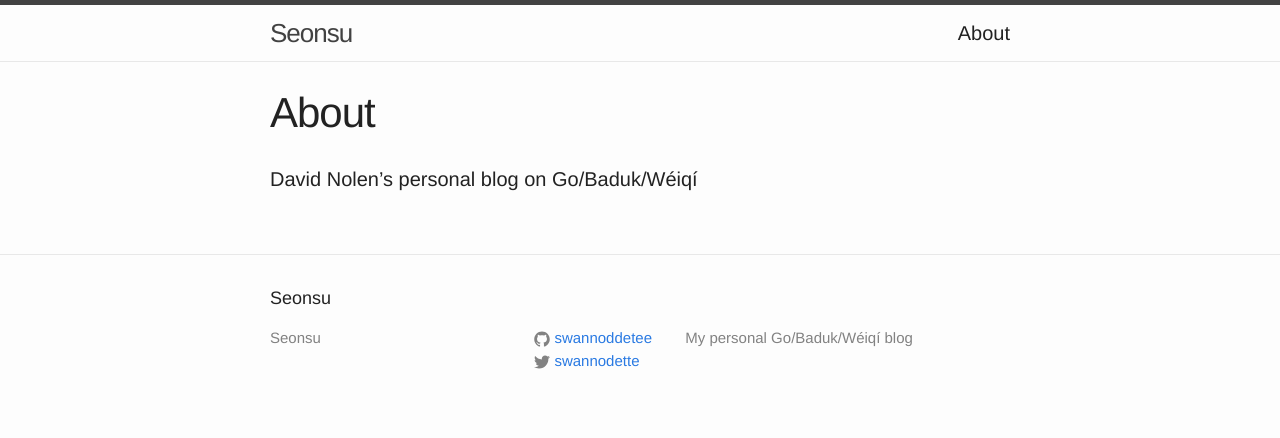
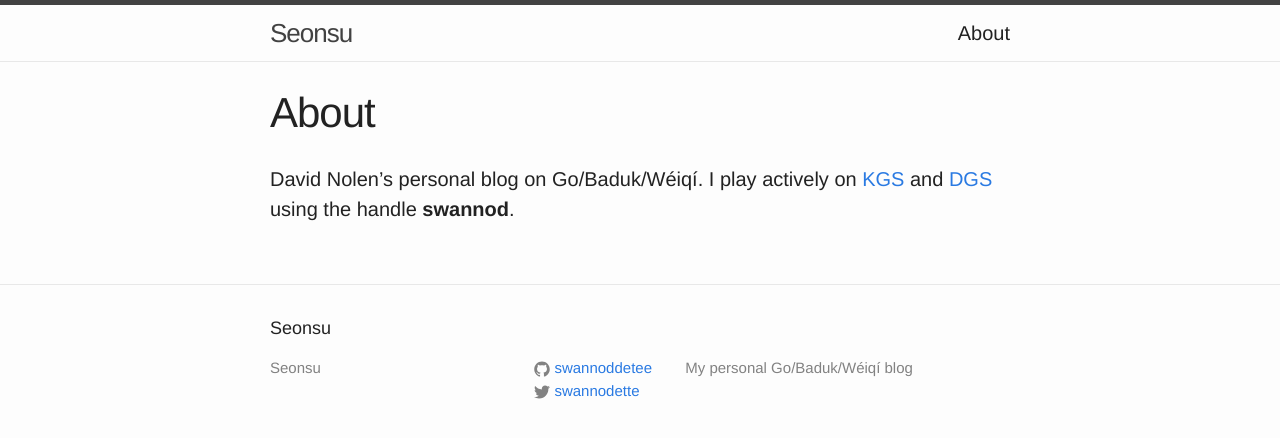
Before and after one commit to rwandezx9/baduk, a Jekyll site: the page built from about.md, in a window 1280 px wide. Shown: the top 438 px of the page. Built offline with Jekyll 4.4.1, drawn with Linux system fonts in a browser that asks for light colours; some web fonts are replaced.

Commit message:
update about

```diff
--- a/about.md
+++ b/about.md
@@ -4,4 +4,6 @@ title: About
 permalink: /about/
 ---
 
-David Nolen's personal blog on Go/Baduk/W&eacute;iq&iacute;
+David Nolen's personal blog on Go/Baduk/W&eacute;iq&iacute;. I play
+actively on [KGS](https://www.gokgs.com) and
+[DGS](http://www.dragongoserver.net) using the handle **swannod**.
```
